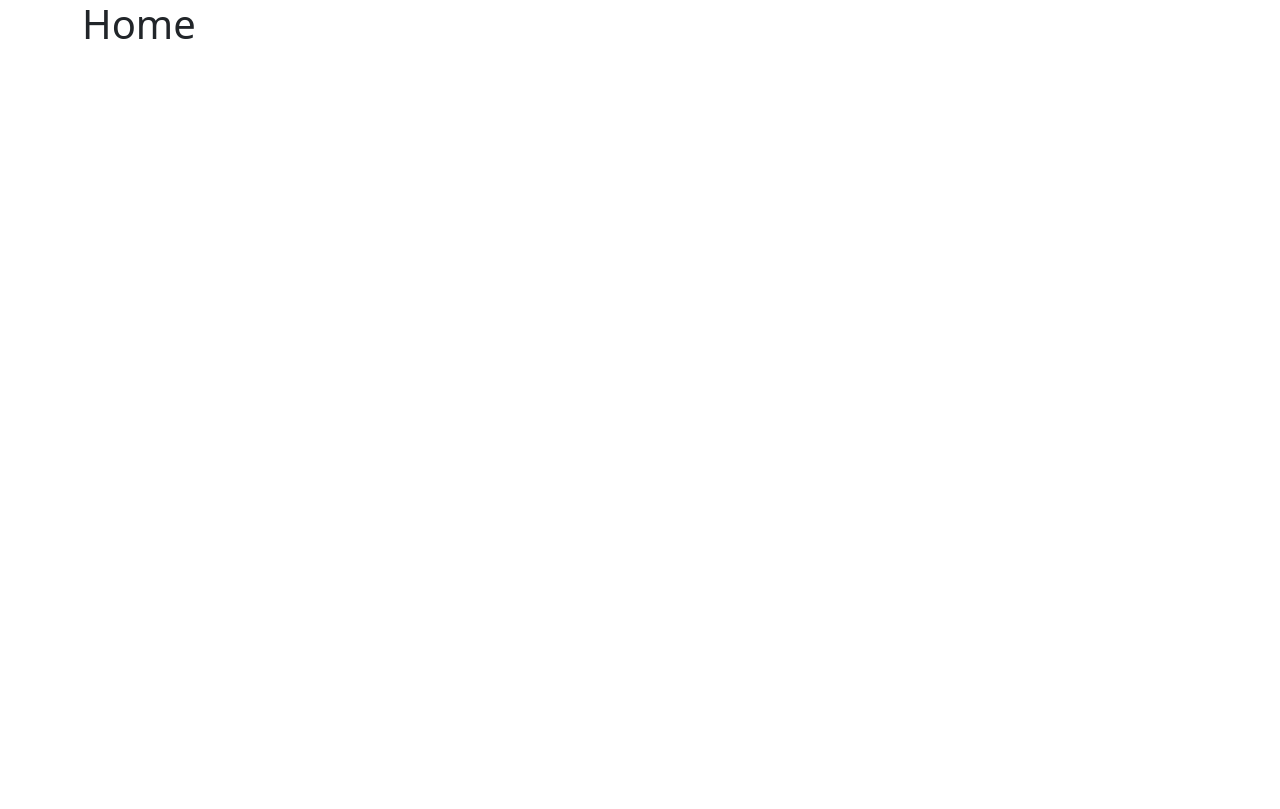
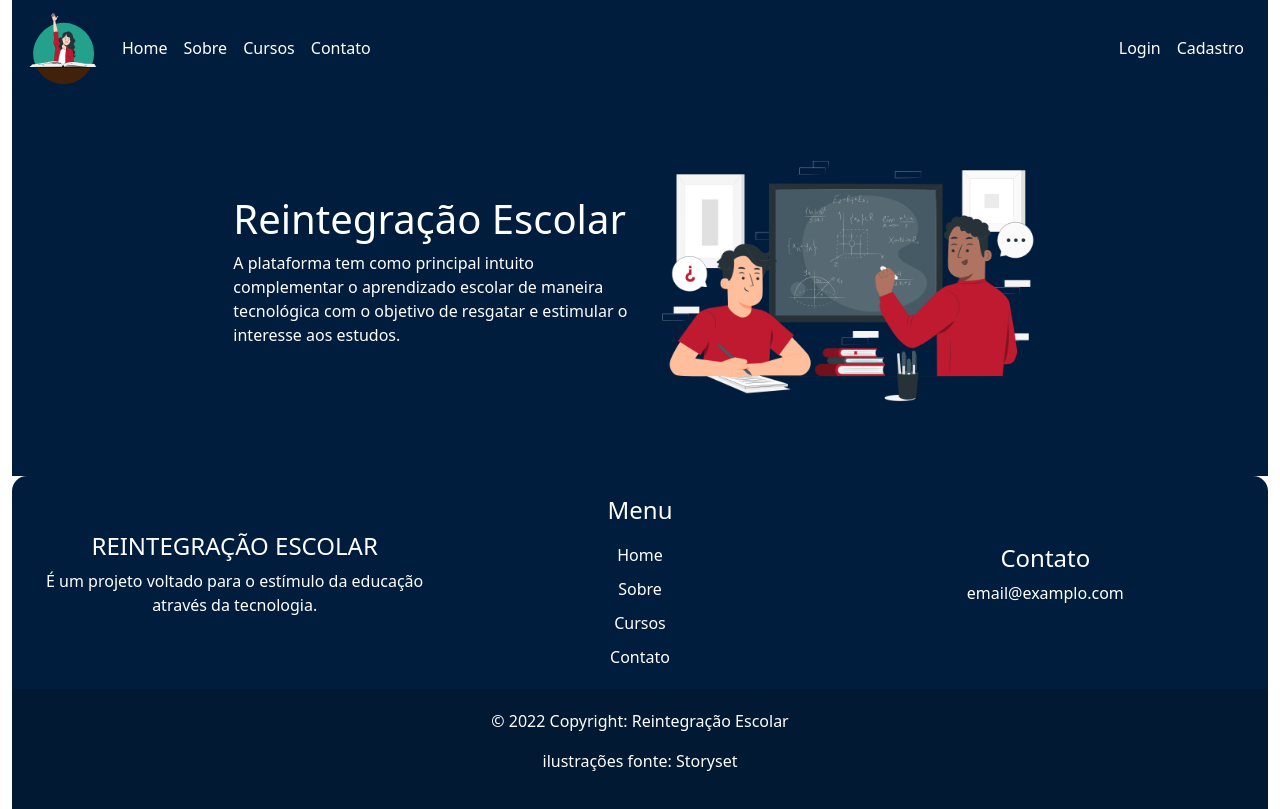
Before and after one commit to Reintegracao-Escolar/reintegracao-escolar-2.0, a React (Create React App) app: page / in a window 1280 px wide. Built offline with nearby package versions, Linux system fonts and the light colour scheme.

Commit message:
menu e footer ok

```diff
--- a/src/App.js
+++ b/src/App.js
@@ -6,11 +6,13 @@ import Cursos from "./pages/Cursos";
 import Contato from "./pages/Contato";
 import Login from "./pages/Login";
 import Cadastro from "./pages/Cadastro";
-
+import Menu from "./components/Menu";
+import Footer from "./components/Footer";
 
 function App() {
   return (
-    <Container>
+    <Container fluid>
+      <Menu />
       <BrowserRouter>
         <Routes>
           <Route path="/" element={<Home />} />
@@ -21,6 +23,7 @@ function App() {
           <Route path="/cadastro" element={<Cadastro />} />
         </Routes>
       </BrowserRouter>
+      <Footer />
     </Container>
   );
 }
--- /dev/null
+++ b/src/components/Footer.js
@@ -0,0 +1,37 @@
+import React from 'react'
+import { Col, Row, NavLink, Container } from 'react-bootstrap'
+import '../css/Footer.css'
+
+export default function Footer() {
+    return (
+        <Container fluid>
+            <Row className='align-items-center text-center footer'>
+                <Col>
+                    <h4>REINTEGRAÇÃO ESCOLAR</h4>
+                    <p>
+                        É um projeto voltado para o estímulo da educação através da tecnologia.
+                    </p>
+                </Col>
+                <Col>
+                    <h4>Menu</h4>
+                    <NavLink href='/'>Home</NavLink>
+                    <NavLink href='/sobre'>Sobre</NavLink>
+                    <NavLink href='/cursos'>Cursos</NavLink>
+                    <NavLink href='/contato'>Contato</NavLink>
+                </Col>
+                <Col>
+                    <h4>Contato</h4>
+                    <p>email@examplo.com</p>
+                </Col>
+            </Row>
+            <section className='final'>
+                <p>
+                    &copy; 2022 Copyright: <a href='/'>Reintegração Escolar</a>
+                </p>
+                <p>
+                ilustrações fonte: <a href=''>Storyset</a>
+                </p>
+            </section>
+        </Container>
+    )
+}
--- a/src/components/menu.js
+++ b/src/components/menu.js
@@ -0,0 +1,29 @@
+import React from 'react'
+import { Navbar, NavLink, Nav } from 'react-bootstrap'
+import Logo from '../img/logo.svg'
+import '../css/Menu.css'
+
+export default function Menu() {
+  return (
+    <Navbar bg='dark' variant='dark' expand='lg' className='px-3'>
+        <Navbar.Brand href='/'>
+            <img src={Logo} alt='logo' width={70} />
+        </Navbar.Brand>
+
+        <Navbar.Toggle aria-controls='basic-navbar-nav' />
+
+        <Navbar.Collapse>
+            <Nav className="me-auto">
+                <NavLink href='/'>Home</NavLink>
+                <NavLink href='/sobre'>Sobre</NavLink>
+                <NavLink href='/cursos'>Cursos</NavLink>
+                <NavLink href='/contato'>Contato</NavLink>
+            </Nav>
+            <Nav>
+                <NavLink href='/login'>Login</NavLink>
+                <NavLink href='/cadastro'>Cadastro</NavLink>
+            </Nav>
+        </Navbar.Collapse>
+    </Navbar>
+  )
+}
--- /dev/null
+++ b/src/css/Footer.css
@@ -0,0 +1,43 @@
+.paletaCores {
+    color: #bf1a2f;
+    color: #001d3d;
+    color: #25a18e;
+    color: #000814;
+    color: #001d3d;
+    color: #003566;
+    color: #121212;
+    color: #dadada;
+    color: #ffa500;
+}
+
+.footer {
+    background-color: #001d3d;
+    color: #fff;
+    padding: 20px;
+    border-radius: 15px 15px 0 0;
+}
+
+.footer .nav-link {
+    padding-top: 10px;
+}
+
+.footer .nav-link:hover {
+    color: #25a18e;
+}
+
+.final {
+    text-align: center;
+    background-color: #011933;
+    color: #fff;
+    padding: 20px;
+    margin: 0 -12px;
+}
+
+.final a {
+    text-decoration: none;
+    color: #fff;
+}
+
+.final a:hover {
+    color: #25a18e;
+}
--- /dev/null
+++ b/src/css/Home.css
@@ -0,0 +1,20 @@
+.paletaCores {
+    color: #bf1a2f;
+    color: #001d3d;
+    color: #25a18e;
+    color: #000814;
+    color: #001d3d;
+    color: #003566;
+    color: #121212;
+    color: #dadada;
+    color: #ffa500;
+}
+
+.topo {
+    background-color: #001d3d;
+    color: #fff;
+}
+
+#home {
+    margin-top: -15px;
+}
--- /dev/null
+++ b/src/css/Menu.css
@@ -0,0 +1,24 @@
+.paletaCores {
+    color: #bf1a2f;
+    color: #001d3d;
+    color: #25a18e;
+    color: #000814;
+    color: #001d3d;
+    color: #003566;
+    color: #121212;
+    color: #dadada;
+    color: #ffa500;
+}
+
+.navbar.bg-dark {
+    background-color: #001d3d !important;
+    border-radius: 0 0 15px 15px;
+}
+
+.navbar .nav-link {
+    color: #fff;
+}
+
+.navbar .nav-link:hover {
+    color: #25a18e;
+}
--- a/src/index.css
+++ b/src/index.css
@@ -11,3 +11,7 @@ code {
   font-family: source-code-pro, Menlo, Monaco, Consolas, 'Courier New',
     monospace;
 }
+
+html, body, #root {
+  height: 100%;
+}
--- a/src/pages/Home.js
+++ b/src/pages/Home.js
@@ -1,9 +1,22 @@
 import React from 'react'
+import { Col, Container, Row } from 'react-bootstrap'
+import ImgTopoHome from '../img/top-home.png'
+import '../css/Home.css'
 
 export default function Home() {
   return (
-    <main>
-      <h1>Home</h1>
-    </main>
+    <Container fluid id='home'>
+      <Row className='align-items-center topo justify-content-md-center'>
+        <Col xs={4}>
+          <h1>Reintegração Escolar</h1>
+          <p>
+          A plataforma tem como principal intuito complementar o aprendizado escolar de maneira tecnológica com o objetivo de resgatar e estimular o interesse aos estudos.
+          </p>
+        </Col>
+        <Col xs={4}>
+          <img src={ImgTopoHome} className='img-fluid' />
+        </Col>
+      </Row>
+    </Container>
   )
 }
```
Also changed, not shown: src/img/top-home.png (renamed from src/img/Teacher student-pana.png).
